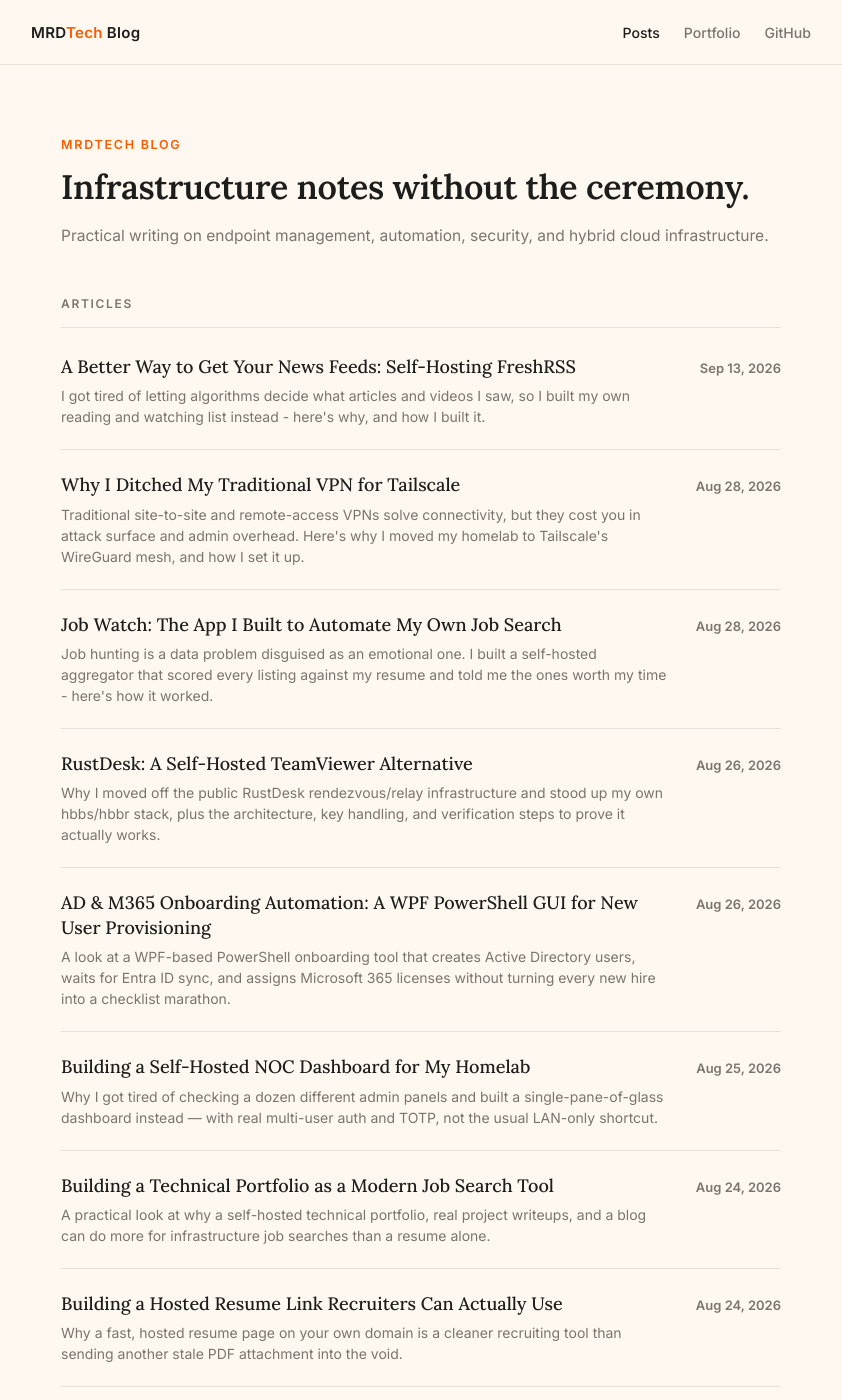
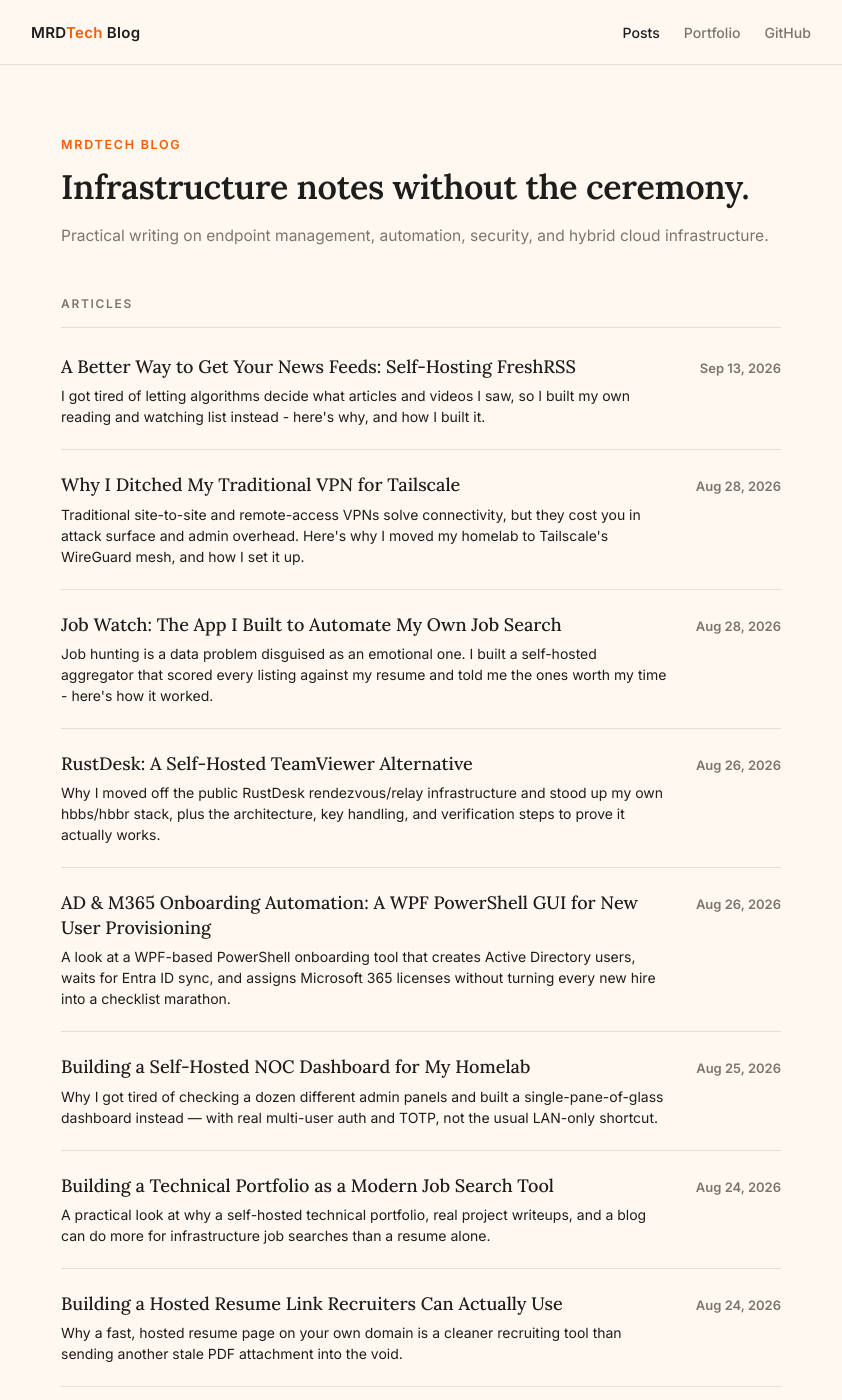
Before and after one commit to mdziegiel/mrdtech-blog, a Jekyll site: the page built from index.md, in a window 1280 px wide and 1400 px high. Shown: the whole window, without its empty margins (219-1061 px from the left). Built offline with Jekyll 4.4.1, drawn with Linux system fonts in a browser that asks for light colours.

Commit message:
Fix excerpt text color on homepage article list to match post pages

```diff
--- a/assets/css/main.css
+++ b/assets/css/main.css
@@ -219,7 +219,7 @@ a:hover {
 .article-excerpt {
   display: block;
   margin-top: 0.375rem;
-  color: var(--muted);
+  color: var(--heavy-metal);
   font-family: var(--ui-font);
   font-size: 0.875rem;
   line-height: 1.5;
```
